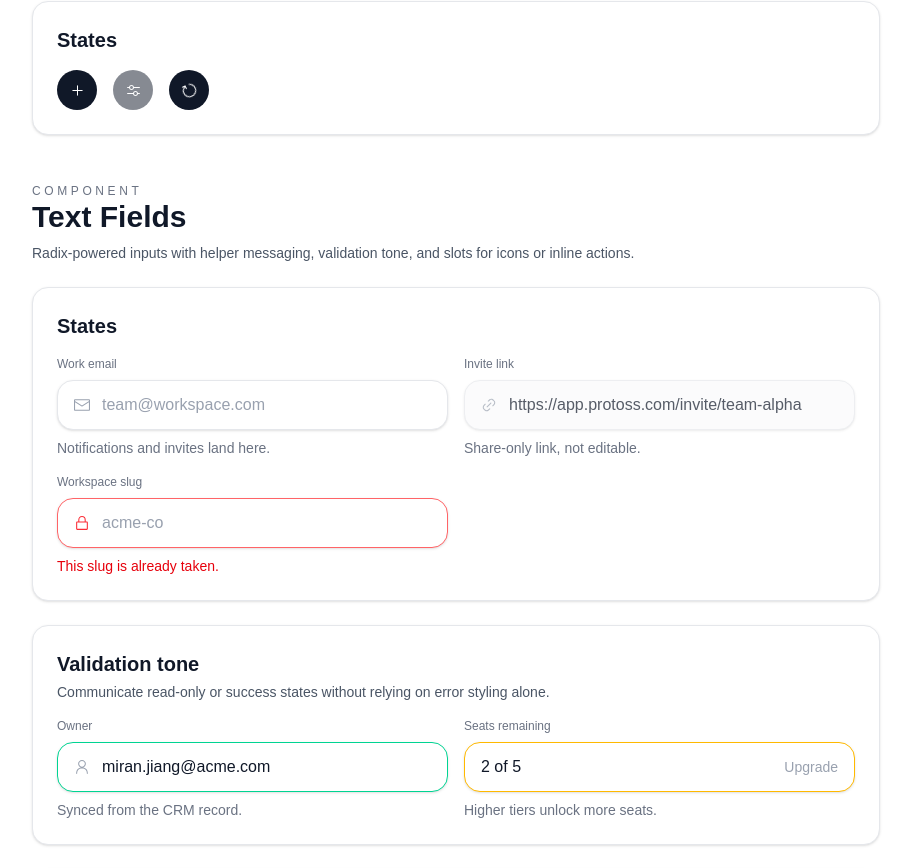
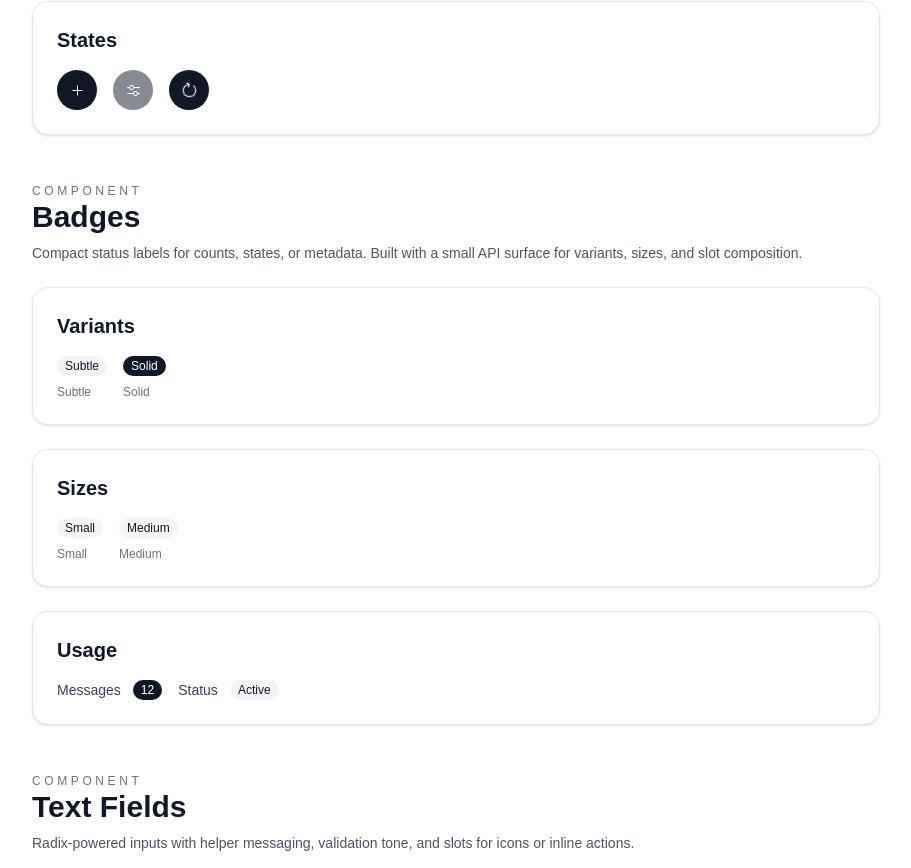
Before and after one commit to kamrade/protoss, a Next.js app: page /showcase in a window 1280 px wide. Shown: the part 1402-2270 px from the top of the page, without its empty margins (184-1095 px from the left). Built offline with nearby package versions, Linux system fonts and the light colour scheme.

Commit message:
Add Badge

```diff
--- /dev/null
+++ b/src/app/showcase/BadgeShowcase.tsx
@@ -0,0 +1,67 @@
+import { Badge } from "@/components/Badge";
+
+const variantExamples = [
+  { variant: "subtle", label: "Subtle" },
+  { variant: "solid", label: "Solid" },
+] as const;
+
+const sizeExamples = [
+  { size: "sm", label: "Small" },
+  { size: "md", label: "Medium" },
+] as const;
+
+export function BadgeShowcase() {
+  return (
+    <section className="flex flex-col gap-6">
+      <div>
+        <p className="text-xs uppercase tracking-[0.3em] text-gray-500">
+          Component
+        </p>
+        <h2 className="text-3xl font-semibold text-gray-900">Badges</h2>
+        <p className="mt-2 text-sm text-gray-600">
+          Compact status labels for counts, states, or metadata. Built with a
+          small API surface for variants, sizes, and slot composition.
+        </p>
+      </div>
+
+      <div className="rounded-2xl border border-gray-200 bg-white p-6 shadow-sm">
+        <h3 className="text-xl font-semibold text-gray-900">Variants</h3>
+        <div className="mt-4 flex flex-wrap gap-4 items-center">
+          {variantExamples.map(({ variant, label }) => (
+            <div key={variant} className="flex flex-col items-start gap-2">
+              <Badge variant={variant}>{label}</Badge>
+              <span className="text-xs font-medium text-gray-500">{label}</span>
+            </div>
+          ))}
+        </div>
+      </div>
+
+      <div className="rounded-2xl border border-gray-200 bg-white p-6 shadow-sm">
+        <h3 className="text-xl font-semibold text-gray-900">Sizes</h3>
+        <div className="mt-4 flex flex-wrap gap-4 items-center">
+          {sizeExamples.map(({ size, label }) => (
+            <div key={size} className="flex flex-col items-start gap-2">
+              <Badge size={size}>{label}</Badge>
+              <span className="text-xs font-medium text-gray-500">{label}</span>
+            </div>
+          ))}
+        </div>
+      </div>
+
+      <div className="rounded-2xl border border-gray-200 bg-white p-6 shadow-sm">
+        <h3 className="text-xl font-semibold text-gray-900">Usage</h3>
+        <div className="mt-4 flex flex-wrap gap-4 items-center">
+          <div className="flex items-center gap-3">
+            <span className="text-sm text-gray-700">Messages</span>
+            <Badge variant="solid">12</Badge>
+          </div>
+
+          <div className="flex items-center gap-3">
+            <span className="text-sm text-gray-700">Status</span>
+            <Badge variant="subtle">Active</Badge>
+          </div>
+        </div>
+      </div>
+    </section>
+  );
+}
--- a/src/app/showcase/page.tsx
+++ b/src/app/showcase/page.tsx
@@ -2,6 +2,7 @@ import { ButtonShowcase } from "./ButtonShowcase";
 import { DropdownMenuShowcase } from "./DropdownMenuShowcase";
 import { IconButtonShowcase } from "./IconButtonShowcase";
 import { TextFieldShowcase } from "./TextFieldShowcase";
+import { BadgeShowcase } from "./BadgeShowcase";
 import { SelectShowcase } from "./SelectShowcase";
 import { DialogShowcase } from "./DialogShowcase";
 import { DatePickerShowcase } from "./DatePickerShowcase";
@@ -25,6 +26,7 @@ export default function ShowcasePage() {
       </header>
       <ButtonShowcase />
       <IconButtonShowcase />
+      <BadgeShowcase />
       <TextFieldShowcase />
       <SelectShowcase />
       <DatePickerShowcase />
--- /dev/null
+++ b/src/components/Badge/Badge.tsx
@@ -0,0 +1,44 @@
+import * as React from "react";
+import { Slot } from "@radix-ui/react-slot";
+
+const baseStyles =
+  "inline-flex items-center rounded-full font-medium leading-none text-xs transition focus-visible:outline focus-visible:outline-2 focus-visible:outline-offset-2";
+
+const variantStyles = {
+  subtle:
+    "bg-gray-100 text-gray-900 dark:bg-gray-800 dark:text-gray-100",
+  solid: "bg-gray-900 text-white",
+} as const;
+
+const sizeStyles = {
+  sm: "px-2 py-1",
+  md: "px-2 py-1",
+} as const;
+
+export type BadgeVariant = keyof typeof variantStyles;
+export type BadgeSize = keyof typeof sizeStyles;
+
+export interface BadgeProps
+  extends React.HTMLAttributes<HTMLSpanElement> {
+  variant?: BadgeVariant;
+  size?: BadgeSize;
+  asChild?: boolean;
+}
+
+export const Badge = React.forwardRef<HTMLSpanElement, BadgeProps>(
+  (
+    { className = "", variant = "subtle", size = "md", asChild, ...props },
+    forwardedRef
+  ) => {
+    const Comp = asChild ? Slot : "span";
+    return (
+      <Comp
+        ref={forwardedRef}
+        className={`${baseStyles} ${variantStyles[variant]} ${sizeStyles[size]} ${className}`}
+        {...props}
+      />
+    );
+  }
+);
+
+Badge.displayName = "Badge";
--- /dev/null
+++ b/src/components/Badge/index.ts
@@ -0,0 +1 @@
+export * from "./Badge";
```
